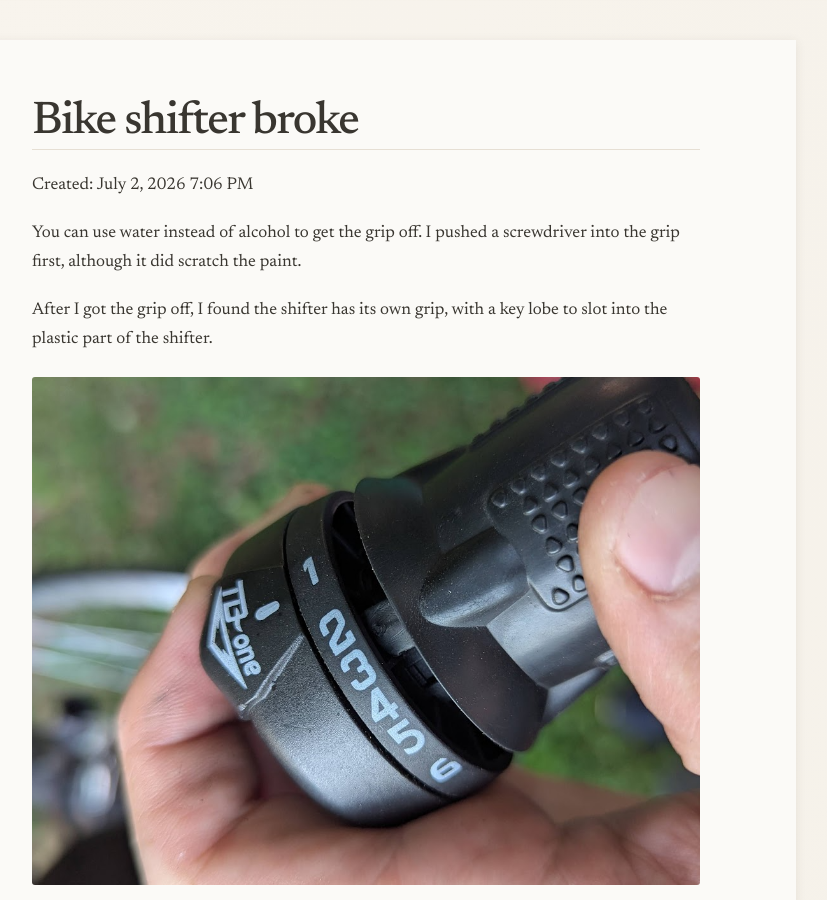
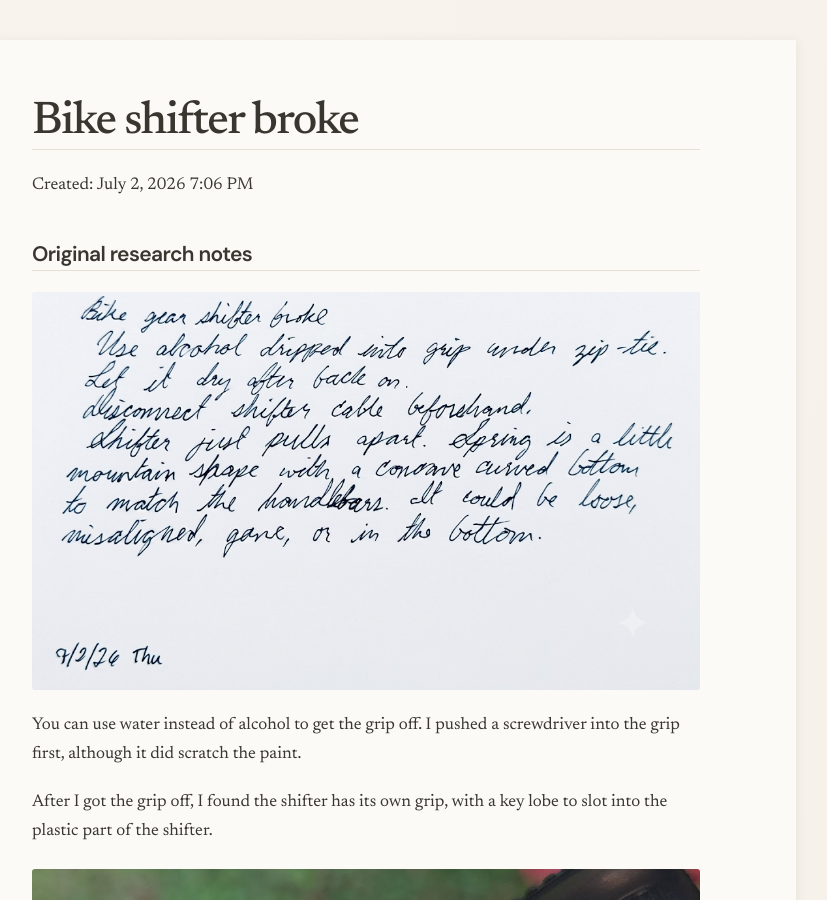
Before and after one commit to ChaDonSom/blog, a Jekyll site: the page built from bike-shifter-broke/index.md, in a window 1280 px wide and 900 px high. Shown: the whole window, without its empty margins (274-1101 px from the left). Built offline with Jekyll 4.4.1, drawn with Linux system fonts in a browser that asks for light colours; our own code applies the rules of GitHub Pages for plain Markdown files.

Commit message:
bike shifter card note

```diff
--- a/bike-shifter-broke/index.md
+++ b/bike-shifter-broke/index.md
@@ -1,6 +1,10 @@
 # Bike shifter broke
 
 Created: July 2, 2026 7:06 PM
+
+## Original research notes
+
+![image_81b926b0-eb1f-41c8-9364-868645277cd5](image_81b926b0-eb1f-41c8-9364-868645277cd5.png)
 
 You can use water instead of alcohol to get the grip off. I pushed a screwdriver into the grip first, although it did scratch the paint.
 
```
Also changed, not shown: bike-shifter-broke/image_81b926b0-eb1f-41c8-9364-868645277cd5.png (added).
